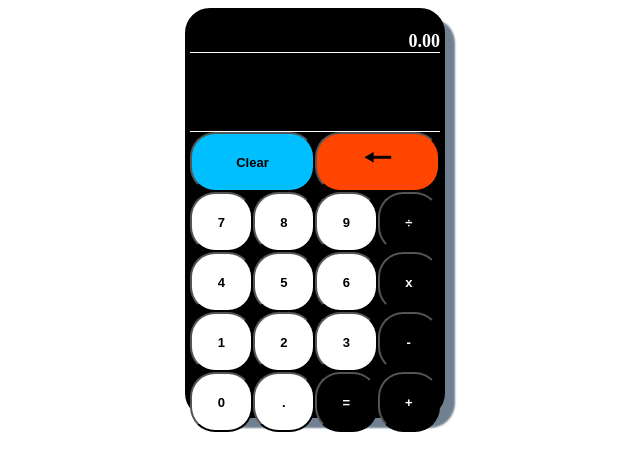
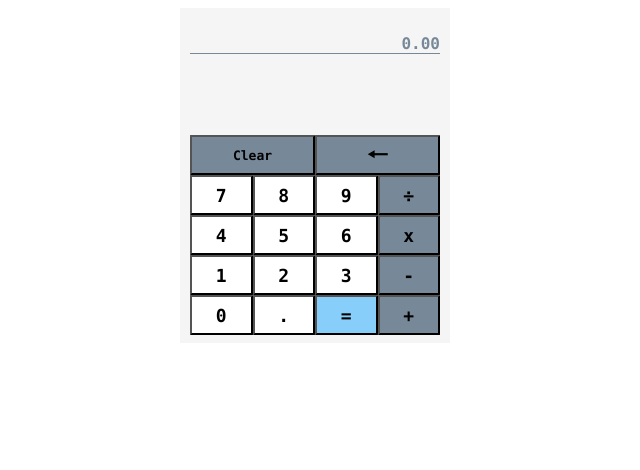
Before and after one commit to ivandjorgon/calculator, a plain HTML site: page index.html in a window 1280 px wide. Shown: the whole page, without its empty margins (325-965 px from the left). Drawn offline with Linux system fonts and the light colour scheme.

Commit message:
Clean up css

```diff
--- a/style.css
+++ b/style.css
@@ -1,11 +1,10 @@
 #calculatorContainer {
   margin: auto;
-  height: 400px;
+  height: 315px;
   width: 250px;
-  border: 5px solid black;
-  border-radius: 25px;
-  background-color: black;
-  box-shadow: 10px 10px 2px slategrey;
+  border: 10px solid whitesmoke;
+  border-radius: 0px;
+  background-color: whitesmoke;
 }
 
 
@@ -15,14 +14,15 @@
   width: 250px;
   text-align: center;
   font-weight: bold;
-  font-size: xx-large;
-  border-bottom: 1px solid white;
+  font-size: x-large;
+  border-bottom: 1px solid whitesmoke;
 }
 
 p {
-  color: white;
-  border-bottom: 1px white solid;
-  font-size: large;
+  color: lightslategray;
+  border-bottom: 1px solid lightslategray;
+  font-size: medium;
+  font-family: "Lucida Console", Courier, monospace;
   text-align: right;
   white-space: nowrap;
   overflow: hidden;
@@ -30,14 +30,15 @@ p {
 }
 
 h1 {
-  padding: 10% 0;
-  color: white;
-  font-size: medium;
+  padding: 3% 0;
+  color: black;
+  font-size: large;
+  font-family: "Lucida Console", Courier, monospace;
   text-align: right;
   white-space: nowrap;
   overflow: hidden;
 
-  max-width: 240px;
+  max-width: 290px;
 }
 
 
@@ -50,27 +51,33 @@ h1 {
 .row {
   display: grid;
   grid-template-columns: 25% 25% 25% 25%;
-  grid-template-rows: 60px;
+  grid-template-rows: 40px;
 }
 
 button {
   cursor: pointer;
   padding: initial;
   font-weight: bold;
-  font-size: small;
+  font-size: large;
+  font-family: "Lucida Console", Courier, monospace;
   text-align: center;
-  border-radius: 25px;
+  border-radius: 1px;
   background: white;
 }
 
+
 .operator {
-  background: black;
-  color: white;
+  background: lightslategray;
+  color: black;
+  font-size: large;
+  font-family: "Lucida Console", Courier, monospace;
   }
 
 #button-equal {
-  background: black;
-  color: white;
+  background: lightskyblue;
+  color: black;
+  font-size: large;
+  font-family: "Lucida Console", Courier, monospace;
 }
 
 [id^="button-"]:hover {
@@ -79,12 +86,15 @@ button {
 
 #button-clear {
   width: 200%;
-  background: deepskyblue;
+  background: lightslategray;
+  font-size: small;
+  font-family: "Lucida Console", Courier, monospace;
 }
 
 #button-backspace {
   width: 200%;
   margin: 0 0 0 100%;
-  background: orangered;
-  font-size: xx-large;
+  background: lightslategray;
+  font-size: x-large;
+  font-family: "Lucida Console", Courier, monospace;
 }
```
